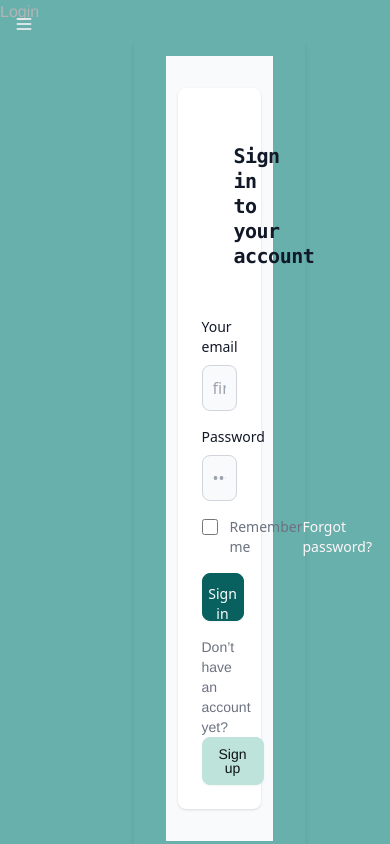
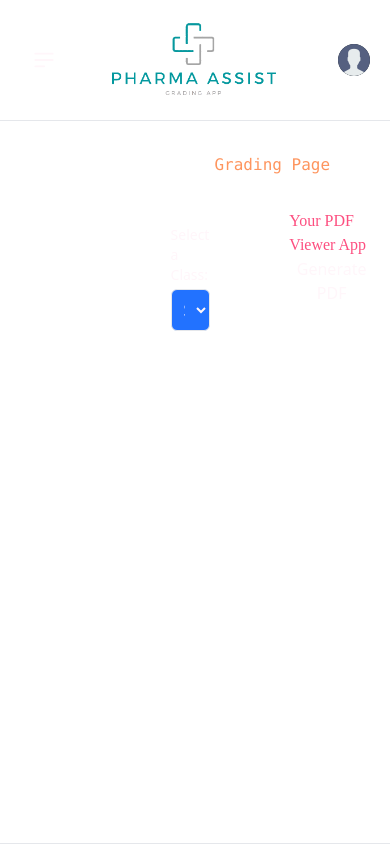
Before and after one commit to JinPlanter/Pharma-Assist, a Next.js app: page /dashboard in a window 390 px wide. Built offline with nearby package versions, Linux system fonts and the light colour scheme; what pdfmake would draw is missing.

Commit message:
separated navbar and sidebar into components, renamed appropriately

```diff
--- /dev/null
+++ b/app/components/navbar.js
@@ -0,0 +1,65 @@
+function Navbar() {
+  return (
+    <nav className="navbar top-0 z-50 w-full bg-white border-b border-gray-200 dark:bg-gray-800 dark:border-gray-700">
+      <div className="px-3 py-3 lg:px-5 lg:pl-3 w-full">
+        <div className="flex items-center justify-between w-full">
+          {/* Menu Button */}
+          <div className="flex items-center justify-start rtl:justify-end">
+            <label
+              data-drawer-target="logo-sidebar"
+              data-drawer-toggle="logo-sidebar"
+              aria-controls="logo-sidebar"
+              type="button"
+              className="btn btn-square btn-ghost lg:hidden"
+              htmlFor="my-drawer"
+            >
+              <span className="sr-only">Open sidebar</span>
+              <svg
+                className="w-6 h-6"
+                aria-hidden="true"
+                fill="currentColor"
+                viewBox="0 0 20 20"
+              >
+                <path
+                  clipRule="evenodd"
+                  fillRule="evenodd"
+                  d="M2 4.75A.75.75 0 012.75 4h14.5a.75.75 0 010 1.5H2.75A.75.75 0 012 4.75zm0 10.5a.75.75 0 01.75-.75h7.5a.75.75 0 010 1.5h-7.5a.75.75 0 01-.75-.75zM2 10a.75.75 0 01.75-.75h14.5a.75.75 0 010 1.5H2.75A.75.75 0 012 10z"
+                ></path>
+              </svg>
+            </label>
+          </div>
+          {/* Logo */}
+          <div className="flex-1">
+            <a href="/">
+              <img
+                src="/logo.png"
+                className="btn btn-ghost h-20 me-3"
+                alt="Pharma Assist Logo"
+              />
+            </a>
+          </div>
+          {/* User Icon Dropdown */}
+          <div className="flex-none ">
+            <div className="flex items-center ms-3">
+              <button
+                type="button"
+                className="flex text-sm bg-gray-800 rounded-full focus:ring-4 focus:ring-gray-300 dark:focus:ring-gray-600"
+                aria-expanded="false"
+                data-dropdown-toggle="dropdown-user"
+              >
+                <span className="sr-only">Open user menu</span>
+                <img
+                  className="w-8 h-8 rounded-full"
+                  src="/user.png"
+                  alt="user photo"
+                />
+              </button>
+            </div>
+          </div>
+        </div>
+      </div>
+    </nav>
+  );
+}
+
+export default Navbar;
--- a/app/components/navigation.js
+++ /dev/null
@@ -1,88 +0,0 @@
-"use client";
-
-import React, { useState, useEffect } from "react";
-import useWindowSize from "../lib/useWindowSize";
-
-export default function Navigation({ onNavigationClick }) {
-  const [isDrawerOpen, setIsDrawerOpen] = useState(false);
-
-  const pages = [
-    { path: "/", name: "Home" },
-    { path: "/Login", name: "Login" },
-    { path: "/ImportFile", name: "Import File" },
-    { path: "/Students", name: "Students" },
-    { path: "/Grading", name: "Grading" },
-  ];
-
-  const toggleDrawer = () => {
-    setIsDrawerOpen(!isDrawerOpen);
-  };
-
-  const closeDrawer = () => {
-    setIsDrawerOpen(false);
-  };
-
-  const size = useWindowSize();
-  const mobileMaxScreenSize = 700;
-  {
-    /* Close Drawer when user clicks outside of it */
-  }
-  useEffect(() => {
-    if (size.width > mobileMaxScreenSize) {
-      return setIsDrawerOpen(true);
-    }
-    if (isDrawerOpen) {
-      document.addEventListener("click", closeDrawer);
-    }
-    return () => {
-      document.removeEventListener("click", closeDrawer);
-    };
-  }, [isDrawerOpen, size]);
-  return (
-    <>
-      {size.width < mobileMaxScreenSize ? (
-        <div
-          className={
-            `menuButtonWrapper ` + (isDrawerOpen == false ? `mr-12` : null)
-          }
-        >
-          <button className="menuButton" onClick={toggleDrawer}>
-            <svg
-              xmlns="http://www.w3.org/2000/svg"
-              fill="none"
-              viewBox="0 0 24 24"
-              className="inline-block w-5 h-5 stroke-current"
-            >
-              <path
-                strokeLinecap="round"
-                strokeLinejoin="round"
-                strokeWidth="2"
-                d="M4 6h16M4 12h16M4 18h16"
-              ></path>
-            </svg>
-          </button>
-        </div>
-      ) : null}
-      {isDrawerOpen && (
-        <nav className="navigation ">
-          <div className="navigationDrawer">
-            <ul className="navigationDrawerUl">
-              {pages.map((page, i) => {
-                return (
-                  <li className="navigationDrawerLi" key={i}>
-                    <button
-                      className="navigationDrawerLink"
-                      onClick={() => onNavigationClick(page.name)}
-                    >
-                      {page.name}
-                    </button>
-                  </li>
-                );
-              })}
-            </ul>
-          </div>
-        </nav>
-      )}
-    </>
-  );
-}
--- /dev/null
+++ b/app/components/sidebar.js
@@ -0,0 +1,50 @@
+"use client";
+
+import ImportFileIcon from "./icons/importFile";
+import StudentsIcon from "./icons/studentsIcon";
+import GradingIcon from "./icons/gradingIcon";
+import LogOutIcon from "./icons/logOutIcon";
+
+function Sidebar({ onNavigationClick }) {
+  const pages = [
+    { path: "/ImportFile", name: "Import File", icon: <ImportFileIcon /> },
+    { path: "/Students", name: "Students", icon: <StudentsIcon /> },
+    { path: "/Grading", name: "Grading", icon: <GradingIcon /> },
+    { path: "/LogOut", name: "Log Out", icon: <LogOutIcon /> },
+  ];
+
+  return (
+    <aside className="drawer lg:drawer-open w-64">
+      <input id="my-drawer" type="checkbox" className="drawer-toggle" />
+      {/* Drawer */}
+      <div className="drawer-side">
+        <label
+          htmlFor="my-drawer"
+          aria-label="close sidebar"
+          className="drawer-overlay"
+        ></label>
+        <ul className="menu p-4 w-64 z-40 min-h-full h-screen transition-transform -translate-x-full space-y-2 font-medium bg-white border-r border-gray-200 sm:translate-x-0 dark:bg-gray-800 dark:border-gray-700">
+          {pages.map((page, i) => {
+            return (
+              <li key={i}>
+                <button
+                  className="flex items-center p-2 text-gray-900 rounded-lg dark:text-white hover:bg-gray-100 dark:hover:bg-gray-700 group"
+                  onClick={() => onNavigationClick(page.name)}
+                  htmlFor="my-drawer"
+                  type="button"
+                >
+                  {page.icon}
+                  <span className="flex-1 ms-3 whitespace-nowrap">
+                    {page.name}
+                  </span>
+                </button>
+              </li>
+            );
+          })}
+        </ul>
+      </div>
+    </aside>
+  );
+}
+
+export default Sidebar;
--- a/app/dashboard/page.js
+++ b/app/dashboard/page.js
@@ -1,13 +1,15 @@
 "use client";
 import { useState } from "react";
-import Navigation from "../components/navigation";
 import Grading from "../Grading/page";
 import LoginPage from "../Login/page";
 import Students from "../Students/page";
 import ImportFile from "../ImportFile/page";
+import LogoutPage from "../Logout/page";
+import Sidebar from "../components/sidebar";
+import Navbar from "../components/navbar";
 
 function Dashboard() {
-  const [activeComponent, setActiveComponent] = useState("Login");
+  const [activeComponent, setActiveComponent] = useState("");
 
   const handleNavigationClick = (componentName) => {
     setActiveComponent(componentName);
@@ -23,16 +25,20 @@ function Dashboard() {
         return <Students />;
       case "Import File":
         return <ImportFile />;
+      case "Log Out":
+        <LogoutPage />
       default:
         return <Grading />;
     }
   };
 
   return (
-    <div className="h-screen bg-accent flex flex-row w-full ">
-      <p className="absolute">{activeComponent}</p> {/* Debug */}
-      <Navigation onNavigationClick={handleNavigationClick} />
-      <div className="overflow-auto w-full">{renderComponent()}</div>
+    <div className="overflow-auto h-screen w-full bg-white border-b border-gray-200 dark:bg-gray-700 ">
+      <Navbar />
+      <div className="w-full flex flex-row">
+        <Sidebar onNavigationClick={handleNavigationClick} />
+        <div className="w-full drawer-content">{renderComponent()}</div>
+      </div>
     </div>
   );
 }
```
